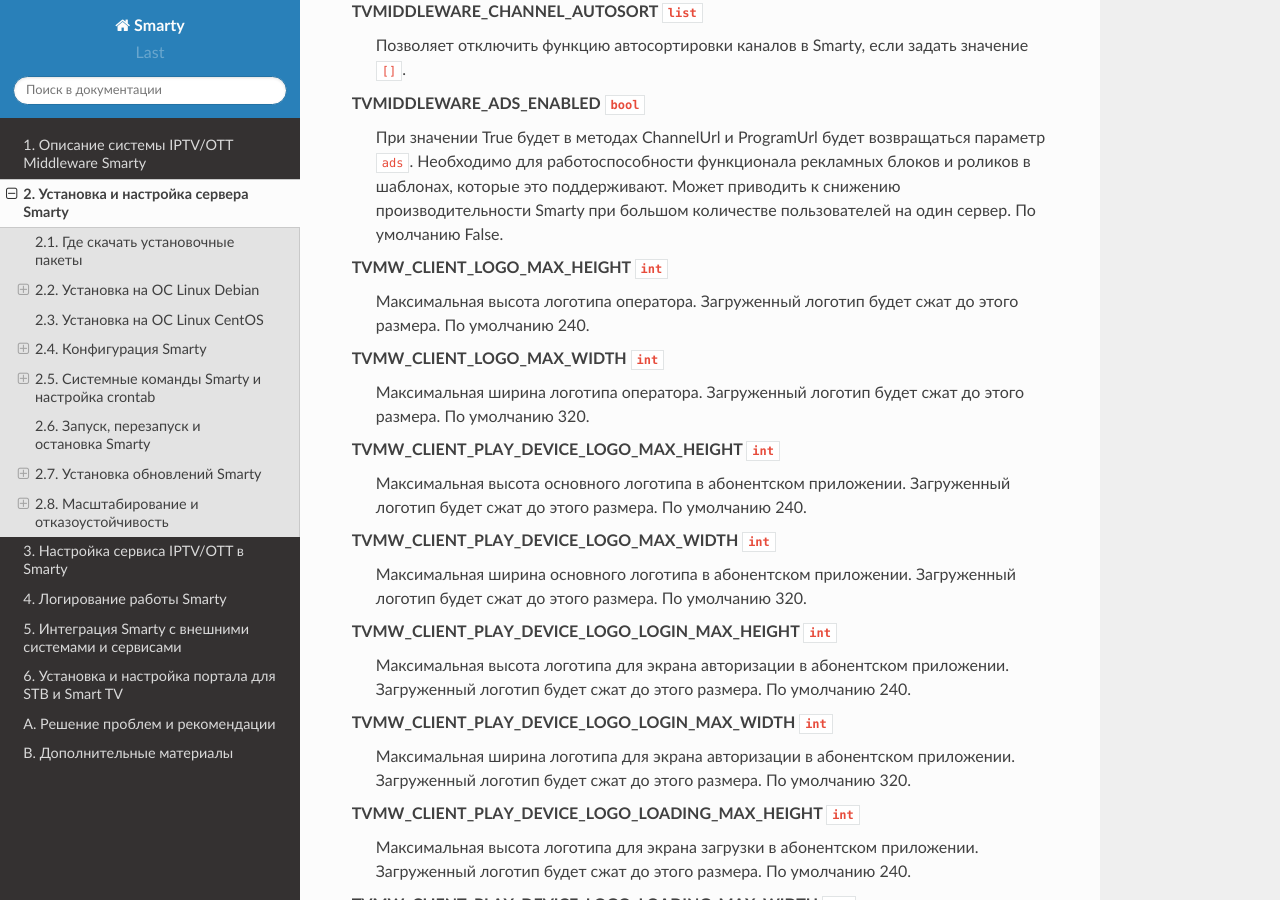
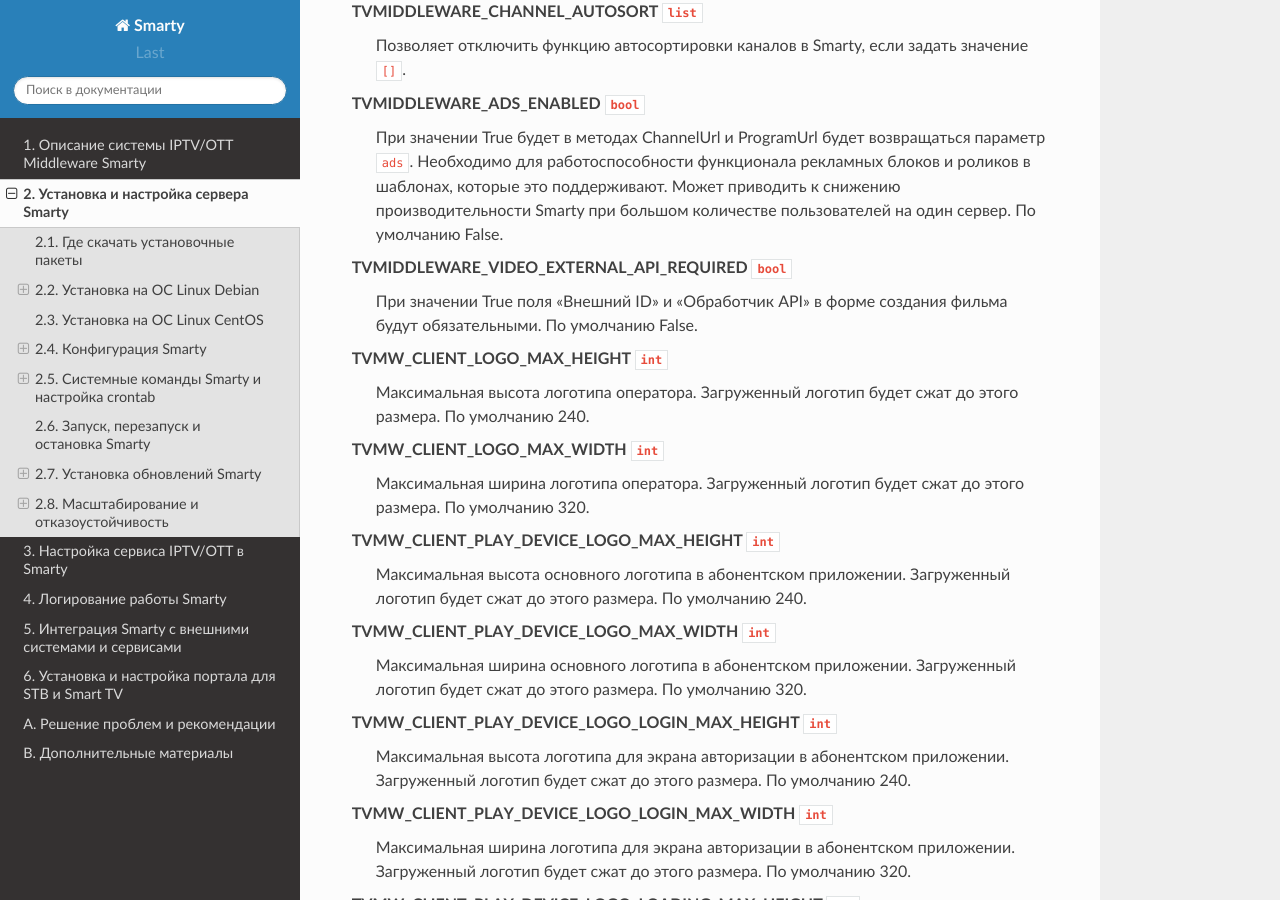
Before and after one commit to sergey-yakovlev/smarty-docs, a Sphinx documentation site: the page built from source/installation_and_configuration.rst, in a window 1280 px wide and 900 px high, scrolled down 6098 px. Built offline with Sphinx 7.4.7 and the Read the Docs theme 2.0.0, drawn with Linux system fonts in a browser that asks for light colours.

Commit message:
+TVMIDDLEWARE_VIDEO_EXTERNAL_API_REQUIRED

```diff
--- a/source/installation_and_configuration.rst
+++ b/source/installation_and_configuration.rst
@@ -283,6 +283,10 @@ TVMIDDLEWARE_ADS_ENABLED ``bool``
   Необходимо для работоспособности функционала рекламных блоков и роликов в шаблонах, которые это
   поддерживают. Может приводить к снижению производительности Smarty при большом количестве пользователей
   на один сервер.
+  По умолчанию False.
+
+TVMIDDLEWARE_VIDEO_EXTERNAL_API_REQUIRED ``bool``
+  При значении True поля "Внешний ID" и "Обработчик API" в форме создания фильма будут обязательными.
   По умолчанию False.
 
 TVMW_CLIENT_LOGO_MAX_HEIGHT ``int``
```
